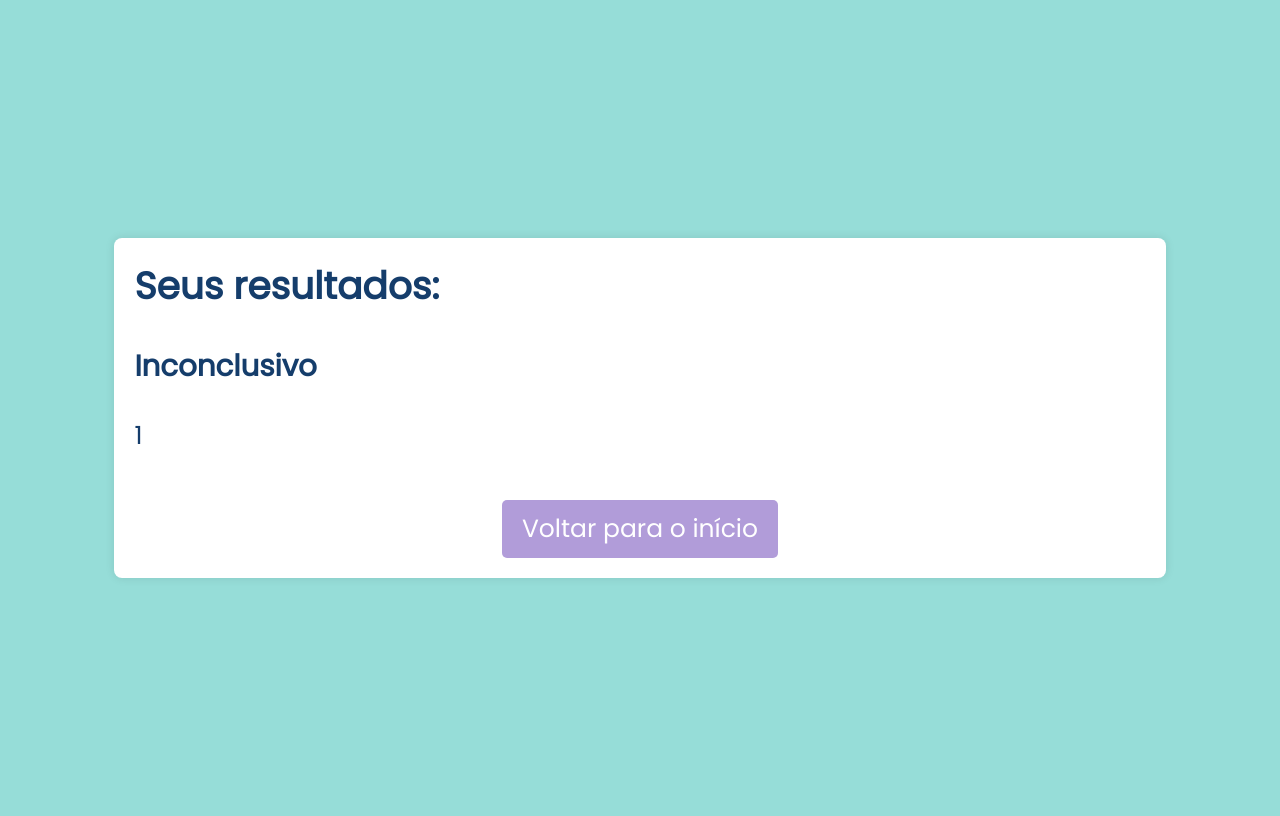
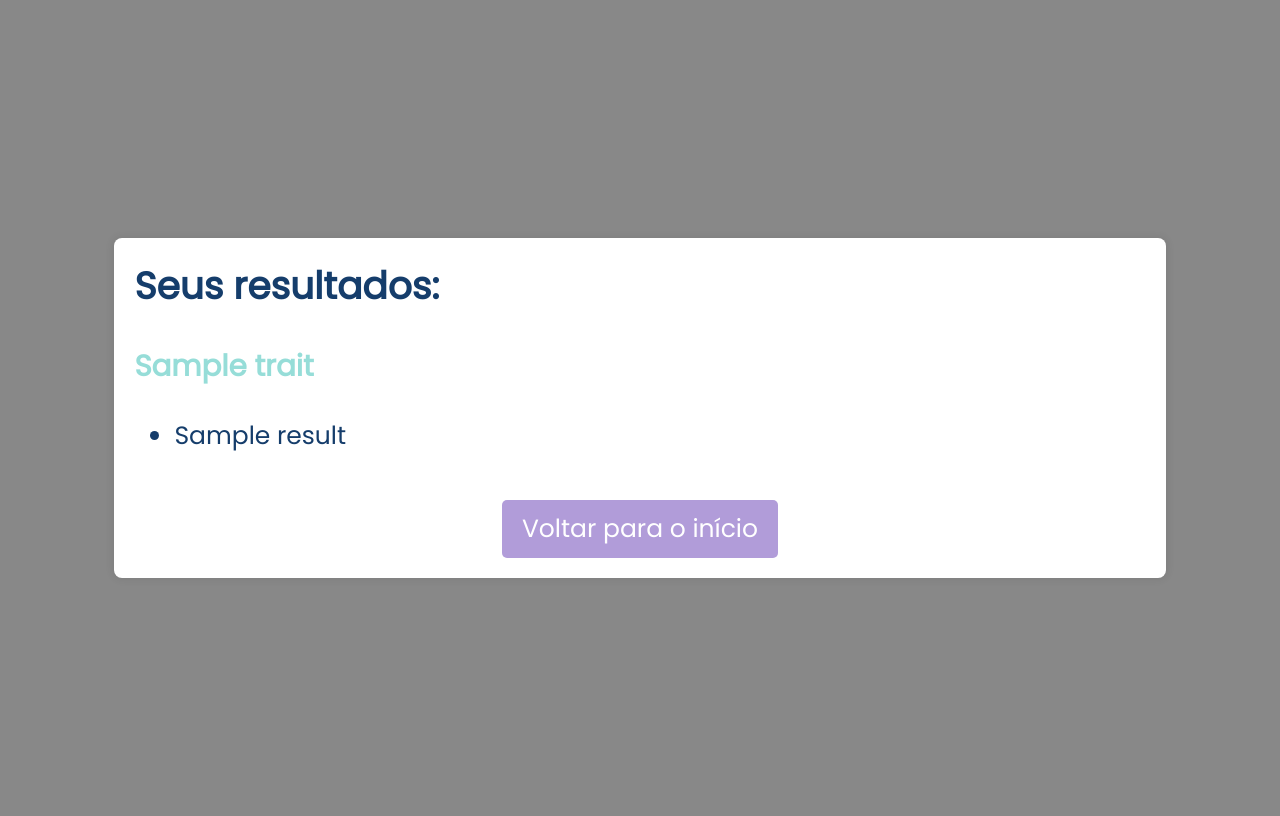
Before and after one commit to GiullianoTeixeira/psicoquiz, a Flask app: template templates/results.html in a window 1280 px wide. Run offline with Flask 3, Linux system fonts and the light colour scheme; the template is opened without the code that fills it: most values are stand-ins (such as "Sample title", 1, 10 or a date in 2020).

Commit message:
refac: business logic and results page

```diff
--- a/TODO.txt
+++ /dev/null
@@ -1,2 +0,0 @@
-- ui design
-- empty out business logic functions for later implementation
--- a/routes.py
+++ b/routes.py
@@ -43,4 +43,4 @@ def setup_routes(app):
     @app.route('/results')
     def results():
         result = session.get('result', [])
-        return render_template('results.html', result=result, traits=traits)
+        return render_template('results.html', result=result, traits=traits, body_background_color='rgb(177, 156, 217)')
--- a/static/styles.css
+++ b/static/styles.css
@@ -10,6 +10,7 @@ body {
 }
 
 .container {
+    overflow: auto;
     width: 80%;
     margin: 0 auto;
     padding: 20px;
--- a/templates/results.html
+++ b/templates/results.html
@@ -1,21 +1,18 @@
 {% extends "base.html" %}
 
 {% block content %}
-    <h2>Seus resultados:</h2>
-    {% if result|length == 1 %}
-        <h3>Inconclusivo</h3>
-        <p>{{ result[0][0] }}</p>
-    {% else %}
+    <body style="background-color: {{ body_background_color }};">
+        <h2>Seus resultados:</h2>
         {% for trait in traits %}
             {% if trait != "Inconclusivo" %}
-                <h3>{{ trait }}</h3>
+                <h3 style="color: rgb(150, 221, 216)">{{ trait }}</h3>
                 <ul>
-                {% for item in result[loop.index0] %}
+                {% for item in result[trait] %}
                     <li>{{ item }}</li>
                 {% endfor %}
                 </ul>
             {% endif %}
         {% endfor %}
-    {% endif %}
-    <div style="text-align: center;"><a href="{{ url_for('home') }}">Voltar para o início</a></div>
+        <div style="text-align: center;"><a href="{{ url_for('home') }}">Voltar para o início</a></div>
+    </body>
 {% endblock %}
```
Also changed, not shown: logic.py (+8 -13 lines).
